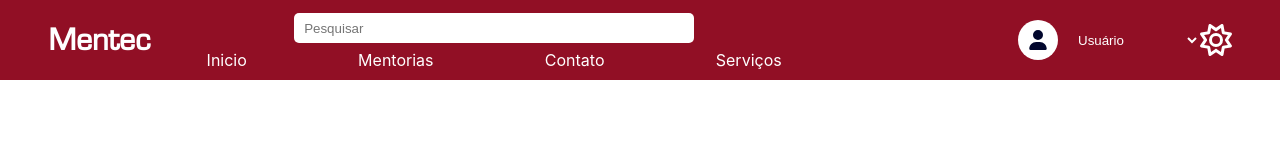
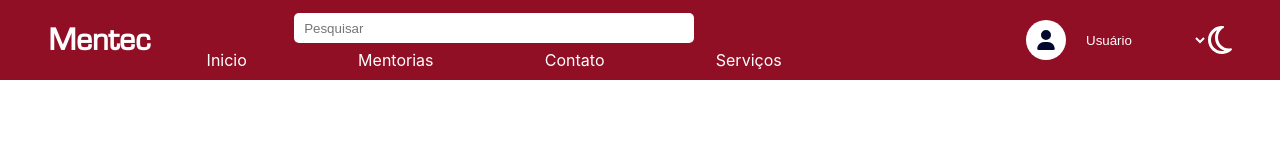
Before and after one commit to devGusta2/Mentec, a React (Create React App) app: page /Home in a window 1280 px wide. Shown: the top 160 px of the page. Built offline with nearby package versions, Linux system fonts and the light colour scheme.

Commit message:
Remove sun icon

```diff
--- a/src/Components/Header/Header.js
+++ b/src/Components/Header/Header.js
@@ -3,7 +3,7 @@ import styles from './Header.module.css';
 
 import { FontAwesomeIcon } from '@fortawesome/react-fontawesome';
 import { faUser, faBars} from '@fortawesome/free-solid-svg-icons';
-import { faMoon, faSun }from '@fortawesome/free-regular-svg-icons';
+import { faMoon }from '@fortawesome/free-regular-svg-icons';
 import {Link} from 'react-router-dom';
 import { useEffect } from 'react';
 
@@ -76,7 +76,7 @@ function Header(){
                         <option>Sair</option>
                     </select>
                 </div>
-                <FontAwesomeIcon icon={dark ? faMoon : faSun}
+                <FontAwesomeIcon icon={dark ? faMoon : faMoon}
                 onClick={changeTema}
                 size="2x"
                 id={styles.themeBtn}/>
```
